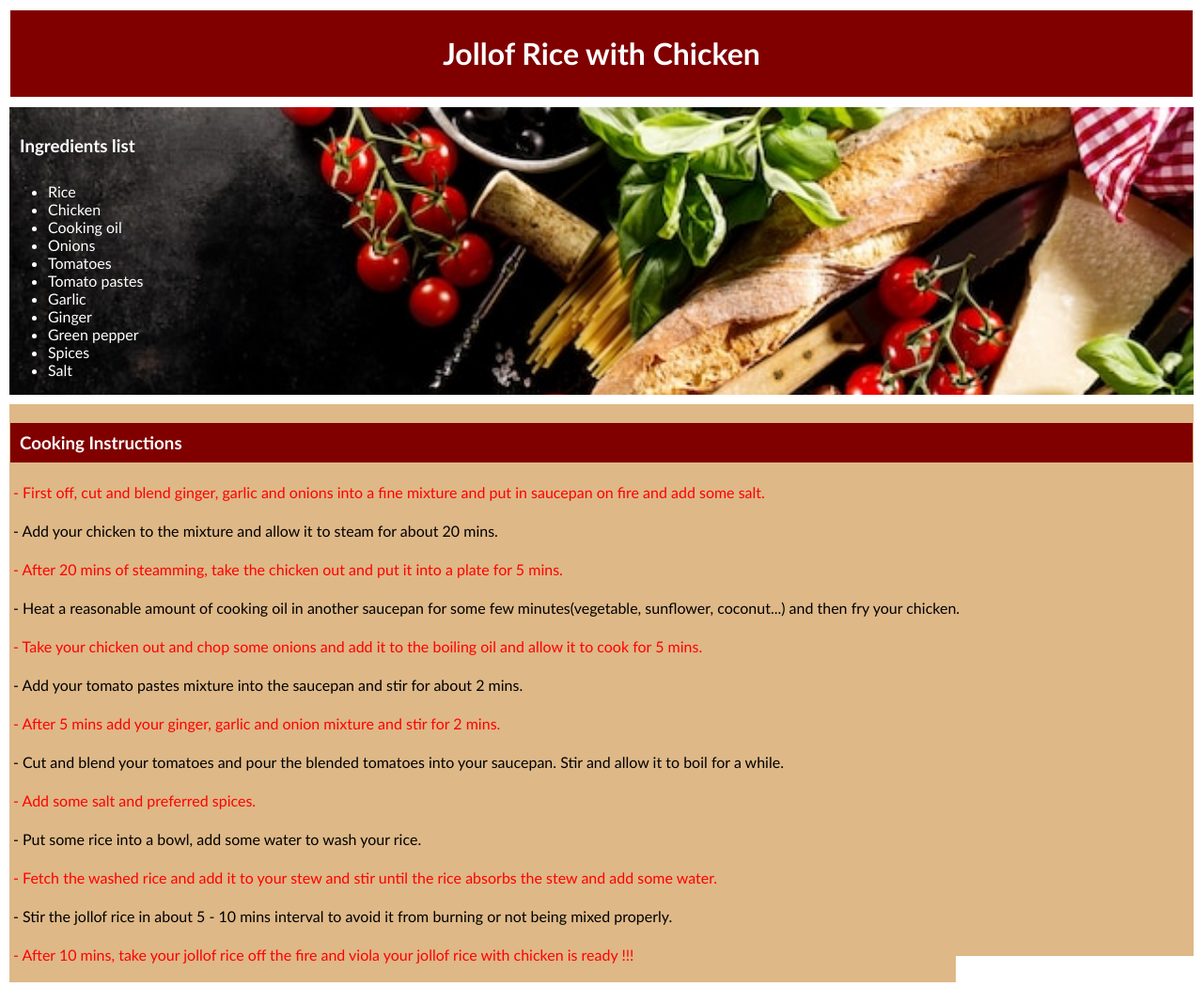
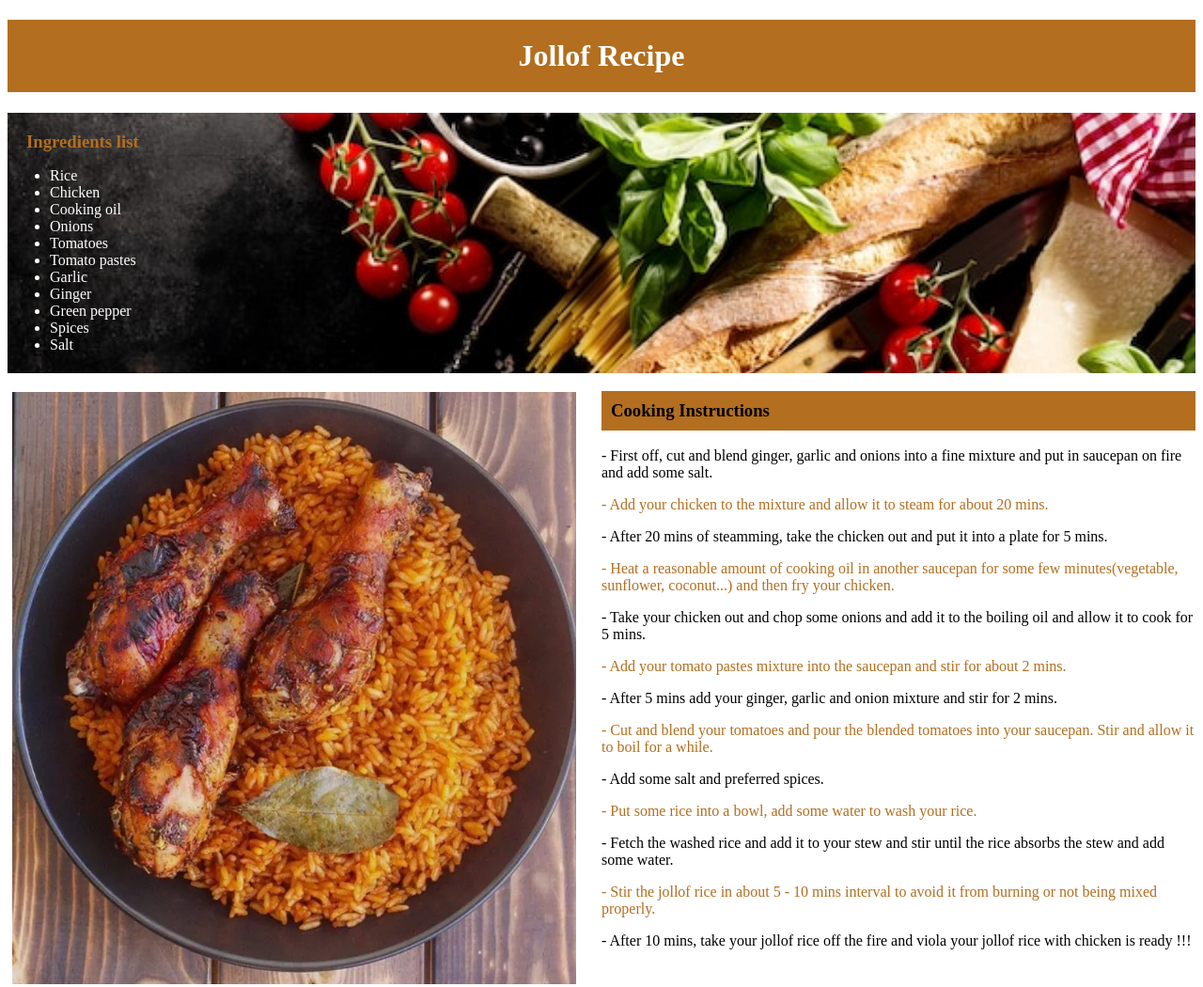
Before and after one commit to Jesse-Boateng/Recipe-page, a plain HTML site: page assisgmen6.html in a window 1280 px wide. Shown: the top 1050 px of the page at 94% size. Drawn offline with Linux system fonts and the light colour scheme.

Commit message:
recipe update

```diff
--- /dev/null
+++ b/ass6.css
@@ -0,0 +1,45 @@
+.jollof{
+    background-color:  rgb(179, 110, 31);
+    padding: 20px;
+    text-align: center;
+    color: white;
+}
+
+.ing{
+    background-image: url(tasty-fresh-appetizing-italian-food-ingredients-dark-background_1220-1745.jpg);
+    color: #ffffff;
+    padding: 5px;
+    background-size: cover;
+}
+
+#h3{
+    margin: 15px;
+    color:  rgb(179, 110, 31);
+}
+
+#cook{
+    background-color: rgb(179, 110, 31);
+    padding: 10px;
+}
+
+.instruct{
+    width: 50%;
+    float: right;
+}
+
+
+.list p:nth-child(even){
+    color: rgb(179, 110, 31);
+}
+
+.jr{
+    width: 50%;
+    float: left;
+
+}
+
+img{
+    max-width: 95%;
+    margin-top: 20px;
+    margin-left: 5px;
+}
--- a/index.html
+++ b/assisgmen6.html
@@ -3,19 +3,18 @@
 <head>
     <meta charset="UTF-8">
     <meta http-equiv="X-UA-Compatible" content="IE=edge">
-    <meta name="viewport" content="width=device-width, initial-scale=1.0">
-    <title>Recipe page</title>
-    <link href="index.css" rel="stylesheet" type="text/css">
+    <meta name="viewport" content="width=<device-width>, initial-scale=1.0">
+    <title>Jollof Recipe</title>
+    <link rel="stylesheet" href="ass6.css" type="text/css">
 </head>
 <body>
-    <header class="header">
-       <h1>Jollof Rice with Chicken</h1>
+    <header>
+        <h1 class="jollof">Jollof Recipe</h1>
     </header>
 
     <section class="ing">
-        <h3 class="h3">Ingredients list</h3>
-        <div>
-          <ul>
+        <h3 id="h3">Ingredients list</h3>
+        <ul>
             <li>Rice</li>
             <li>Chicken</li>
             <li>Cooking oil</li>
@@ -28,14 +27,10 @@
             <li>Spices</li>
             <li>Salt</li>
           </ul>
-        </div>
-
     </section>
 
-    <section class="cook">
-        <div>
-           <h3 class="ck">Cooking Instructions</h3>
-        </div>
+    <section class="instruct">
+        <h3 id="cook">Cooking Instructions</h3>
         <div class="list">
             <p>
                - First off, cut and blend ginger, garlic and onions into a fine mixture and put in saucepan on fire and add some salt.
@@ -78,17 +73,13 @@
             <p>
                - After 10 mins, take your jollof rice off the fire and viola your jollof rice with chicken is ready !!!
             </p>
-
-        </div>
+            </div>
     </section>
 
-    <section class="image">
-        <div>
-            <img src="jollof rice.webp" alt="Image of finished dish ">
-            <h3 id="dish">image of finished dish</h3>
-        </div>
+    <section class="jr">
+        <img src="jollof rice.webp" alt="Image of finshed Dish">
+    </section>
 
-    </section>
 
 </body>
 </html>
--- a/index.css
+++ /dev/null
@@ -1,65 +0,0 @@
-body{
-    font-family:'Gill Sans', 'Gill Sans MT', Calibri, 'Trebuchet MS', sans-serif;
-    box-sizing: border-box;
-    padding: 0px;
-    margin: 0px;
-}
-
-.header{
-    padding:5px;
-    margin: 10px;
-    background-color: maroon;
-    color: white;
-    text-align: center;
-    border: 1px solid;
-
-}
-
-.h3{
-    color: white;
-    padding: 10px;
-}
-
-.ing{
-    background-image: url(tasty-fresh-appetizing-italian-food-ingredients-dark-background_1220-1745.jpg);
-    color: white;
-    background-size: cover;
-    margin: 10px;
-    padding: 1px;
-    font-size: 16px;
-
-}
-
-.cook{
-    background-color: burlywood;
-    margin: 10px;
-    padding: 1px;
-    font-size: 16px;
-
-}
-
-.list p:nth-child(odd){
-    color: red;
-}
-
-p{
-    text-align: justify;
-    padding: 3px;
-}
-
-.ck{
-    background-color: maroon;
-    color: white;
-    padding: 10px;
-}
-
-img{
-    margin: 5px;
-    padding: 10px;
-    height: 400px;
-    width: 400px;
-    float: right;
-}
-
-/* Hello Isaac, please I have tried a lot to float the image to be beside the instructions but i am not getting it
-Kindly help me out */
```
